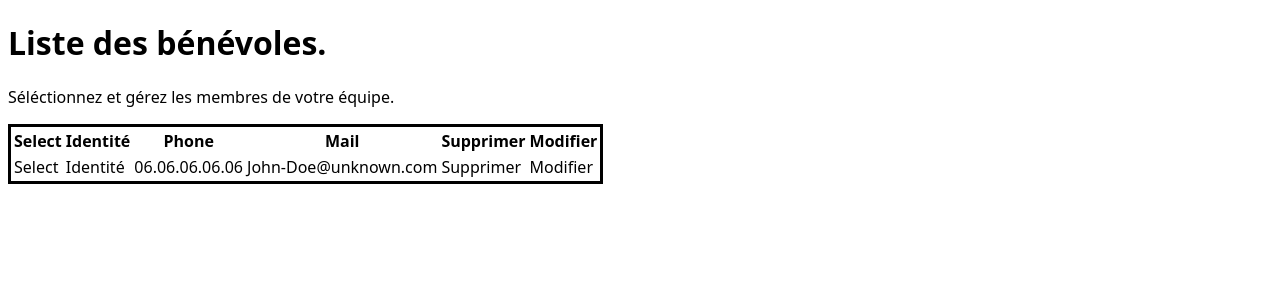
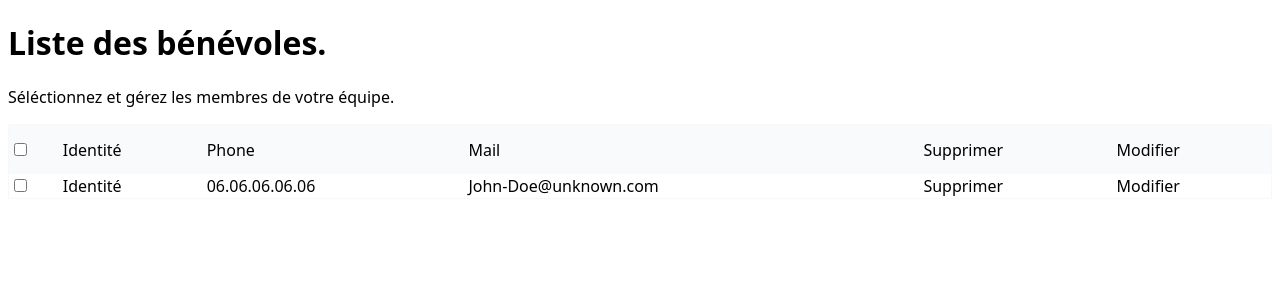
Before and after one commit to belkacem-oussama/benevole-list, a React (Vite) app: page / in a window 1280 px wide. Shown: the top 300 px of the page. Built offline with nearby package versions, Linux system fonts and the light colour scheme.

Commit message:
adding some syles

```diff
--- /dev/null
+++ b/src/assets/styles/__vars.scss
@@ -0,0 +1,2 @@
+$primary-color: #f6f9fc;
+$secondary-color: rgb(249, 250, 252);
--- a/src/assets/styles/components/grid.scss
+++ b/src/assets/styles/components/grid.scss
@@ -1,3 +1,16 @@
 table {
-  border: solid;
+  border: solid $primary-color 1px;
+  border-collapse: collapse;
+  width: 100%;
+  border-radius: 10px;
+
+  th {
+    background-color: $secondary-color;
+    text-align: left;
+    font-weight: inherit;
+  }
+
+  tr:first-child {
+    height: 50px;
+  }
 }
--- a/src/assets/styles/import.scss
+++ b/src/assets/styles/import.scss
@@ -1,5 +1,8 @@
+//VARS
+@import "./_vars";
+
 //MAIN
-@import "../styles/main.scss";
+@import "./main.scss";
 
 //COMPONENTS
-@import "../styles/components/grid.scss";
+@import "./components/grid.scss";
--- a/src/components/Grid.jsx
+++ b/src/components/Grid.jsx
@@ -3,7 +3,9 @@ export default function Grid() {
     <div className="grid-container">
       <table>
         <tr>
-          <th>Select</th>
+          <th>
+            <input type="checkbox" name="" id="" />
+          </th>
           <th>Identité</th>
           <th>Phone</th>
           <th>Mail</th>
@@ -11,7 +13,9 @@ export default function Grid() {
           <th>Modifier</th>
         </tr>
         <tr>
-          <td>Select</td>
+          <td>
+            <input type="checkbox" name="" id="" />
+          </td>
           <td>Identité</td>
           <td>06.06.06.06.06</td>
           <td>John-Doe@unknown.com</td>
```
